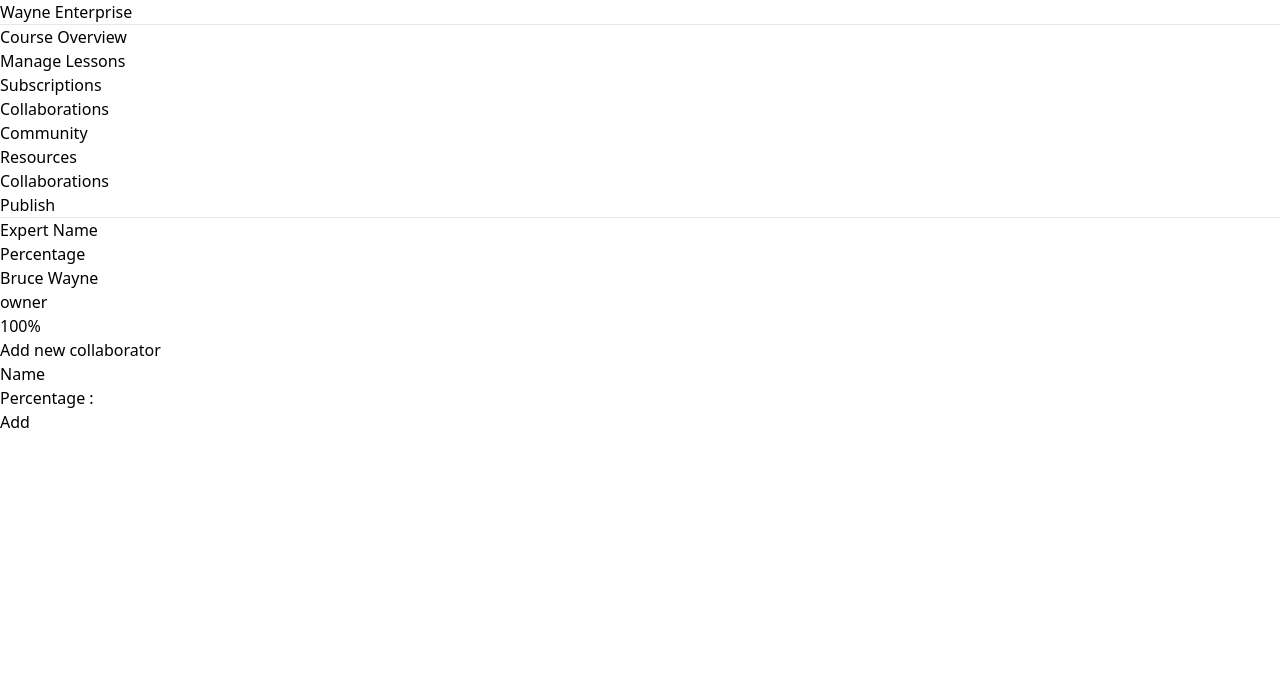
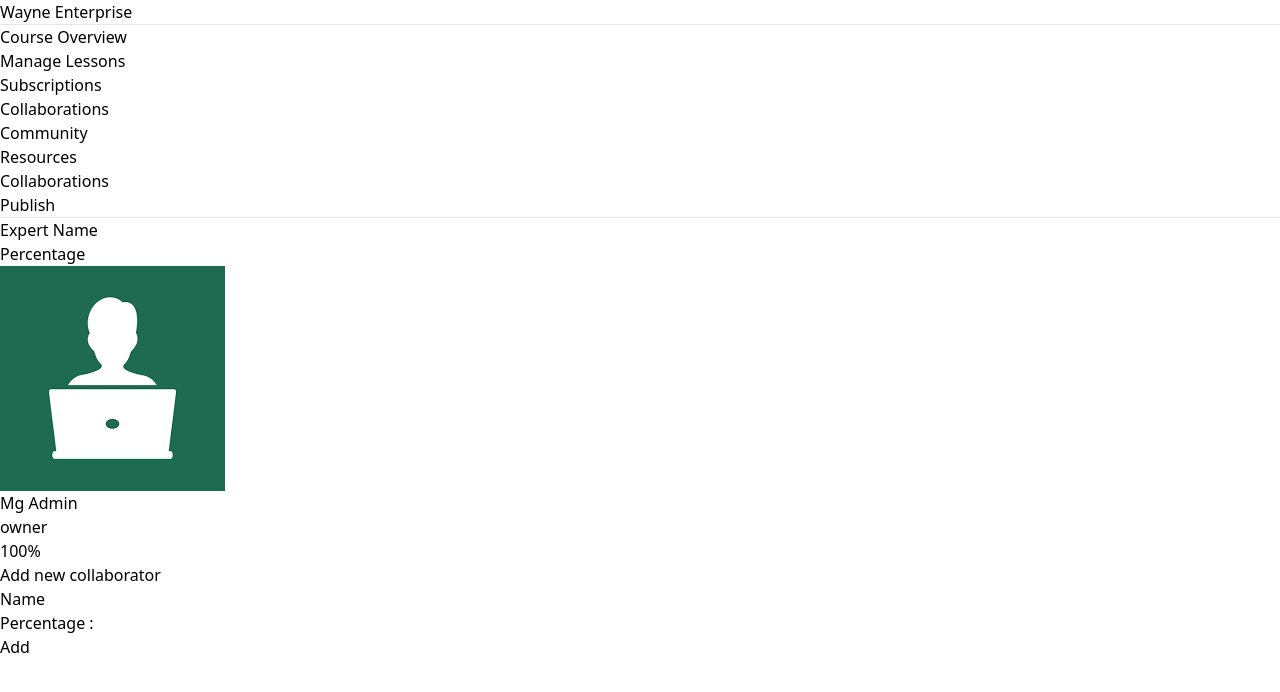
Before and after one commit to Khant-Nyar-Ko-Ko/Collaborator, a React (Vite) app: page / in a window 1280 px wide. Shown: the top 692 px of the page. Built offline with nearby package versions, Linux system fonts and the light colour scheme.

Commit message:
admin card

```diff
--- a/src/components/AdminCard.tsx
+++ b/src/components/AdminCard.tsx
@@ -1,3 +1,4 @@
+import Admin from "../image/admin.png"
 interface AdminCardProp {
   totalPercentage: number;
 }
@@ -7,8 +8,8 @@ const AdminCard: React.FC<AdminCardProp> = ({totalPercentage}) => {
     <>
       <div className="px-4 py-3 h-[70px] flex justify-between items-center bg-white mx-10 rounded shadow">
         <div className=" flex gap-5 items-center">
-          <p className=" w-10 h-10 rounded-full bg-slate-300"></p>
-          <p className=" text-lg text-slate-500">Bruce Wayne</p>
+          <img src={Admin} className=" w-10 rounded-full" alt="youaremysunshine" />
+          <p className=" text-lg text-slate-500">Mg Admin</p>
           <p className=" px-2 rounded-xl bg-blue-100 text-blue-500 text-sm text-center">
             owner
           </p>
```
Also changed, not shown: src/image/admin.png (added).
